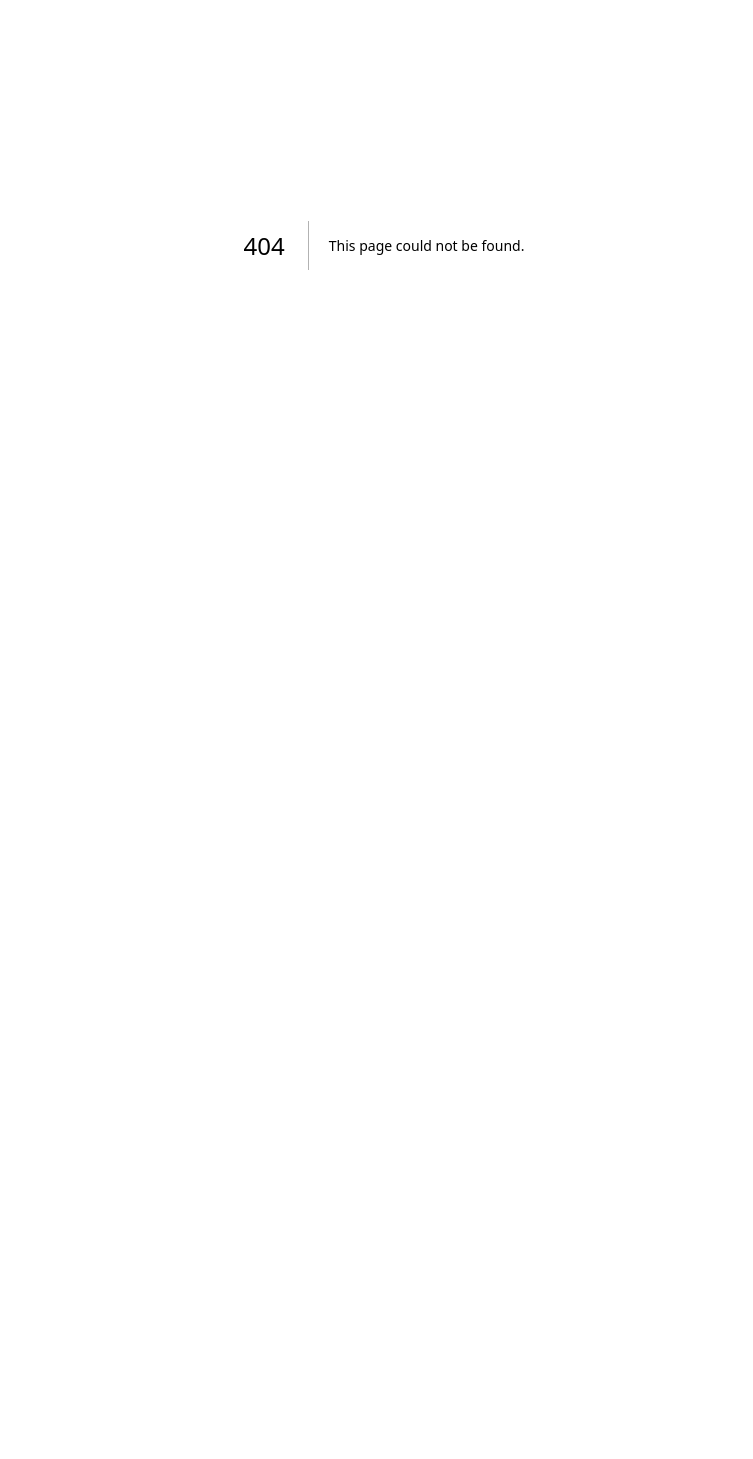
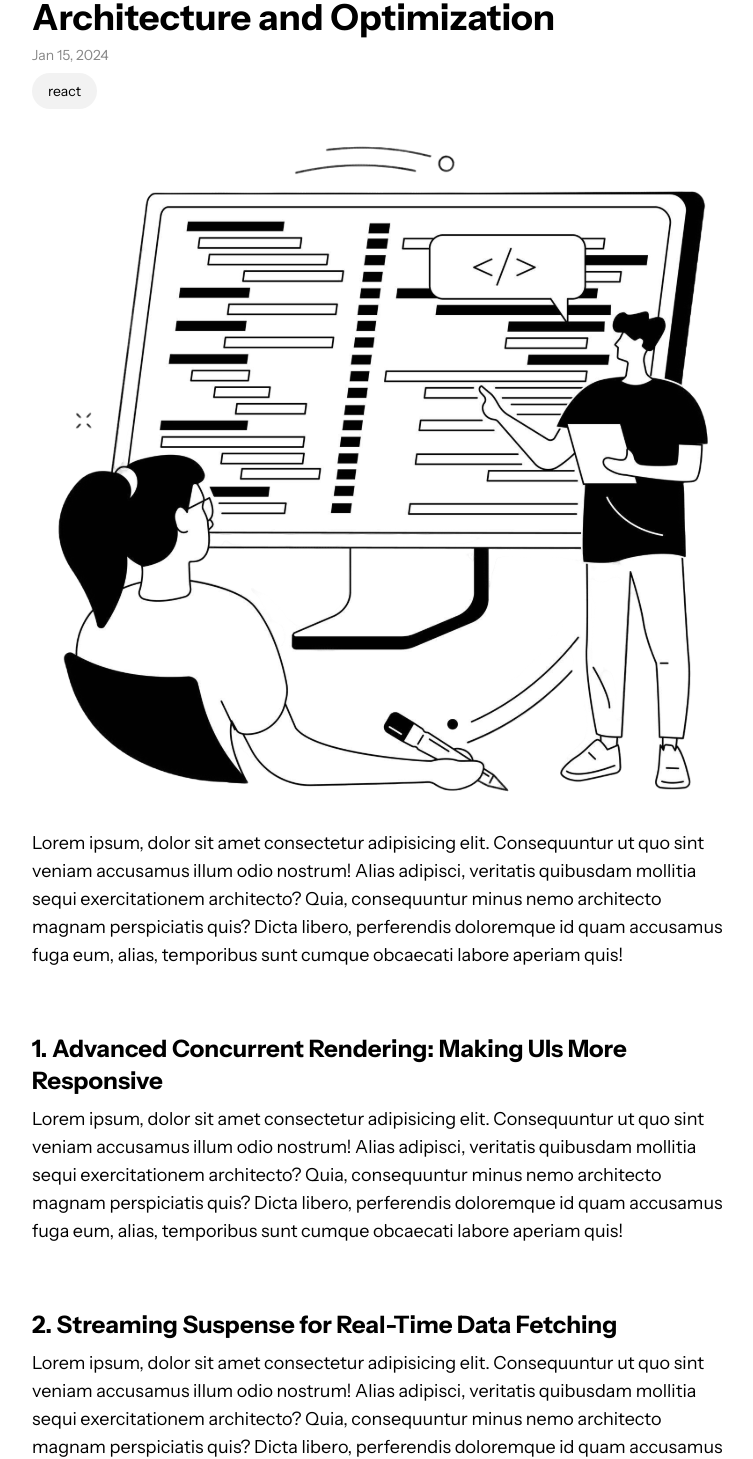
Before and after one commit to rach-syahputra/syntaxia, a Next.js app: page /blogs/1 in a window 1280 px wide. Before the commit this address had no page. Shown: the part 155-1614 px from the top of the page, without its empty margins (256-1009 px from the left). Before the commit the page ends 800 px from the top, so only its background shows below. Built offline with nearby package versions, Linux system fonts and the light colour scheme.

Commit message:
add Post Detail page

```diff
--- /dev/null
+++ b/src/app/blogs/[id]/_components/post-detail.tsx
@@ -0,0 +1,78 @@
+'use client'
+
+import Image from 'next/image'
+import { usePost } from '@/context/post-context'
+import { formatDate } from '@/lib/utils'
+
+export default function PostDetail({ id }: { id: number }) {
+  const { posts } = usePost()
+
+  const post = posts?.find((post) => post.id === id)
+
+  return (
+    <article className='flex w-full flex-col gap-16'>
+      {post ? (
+        <>
+          <div className='flex flex-col gap-2'>
+            <h1 className='text-2xl font-bold md:text-3xl lg:text-4xl'>
+              {post.title}
+            </h1>
+            <span className='text-xs text-gray md:text-sm'>
+              {formatDate(post.createdAt)}
+            </span>
+            <div className='w-fit rounded-full bg-light px-4 py-2 text-sm'>
+              {post.category}
+            </div>
+            <Image
+              src='/post-image.svg'
+              alt='Post image'
+              width={768}
+              height={768}
+              style={{ objectFit: 'cover' }}
+              className='h-auto w-full'
+            />
+            <p className='text-base lg:text-lg'>
+              Lorem ipsum, dolor sit amet consectetur adipisicing elit.
+              Consequuntur ut quo sint veniam accusamus illum odio nostrum!
+              Alias adipisci, veritatis quibusdam mollitia sequi exercitationem
+              architecto? Quia, consequuntur minus nemo architecto magnam
+              perspiciatis quis? Dicta libero, perferendis doloremque id quam
+              accusamus fuga eum, alias, temporibus sunt cumque obcaecati labore
+              aperiam quis!
+            </p>
+          </div>
+          <div className='flex flex-col gap-2'>
+            <h2 className='text-lg font-bold md:text-xl lg:text-2xl'>
+              1. Advanced Concurrent Rendering: Making UIs More Responsive
+            </h2>
+            <p className='text-base lg:text-lg'>
+              Lorem ipsum, dolor sit amet consectetur adipisicing elit.
+              Consequuntur ut quo sint veniam accusamus illum odio nostrum!
+              Alias adipisci, veritatis quibusdam mollitia sequi exercitationem
+              architecto? Quia, consequuntur minus nemo architecto magnam
+              perspiciatis quis? Dicta libero, perferendis doloremque id quam
+              accusamus fuga eum, alias, temporibus sunt cumque obcaecati labore
+              aperiam quis!
+            </p>
+          </div>
+          <div className='flex flex-col gap-2'>
+            <h2 className='text-lg font-bold md:text-xl lg:text-2xl'>
+              2. Streaming Suspense for Real-Time Data Fetching
+            </h2>
+            <p className='text-base lg:text-lg'>
+              Lorem ipsum, dolor sit amet consectetur adipisicing elit.
+              Consequuntur ut quo sint veniam accusamus illum odio nostrum!
+              Alias adipisci, veritatis quibusdam mollitia sequi exercitationem
+              architecto? Quia, consequuntur minus nemo architecto magnam
+              perspiciatis quis? Dicta libero, perferendis doloremque id quam
+              accusamus fuga eum, alias, temporibus sunt cumque obcaecati labore
+              aperiam quis!
+            </p>
+          </div>
+        </>
+      ) : (
+        <p className='text-gray'>Loading...</p>
+      )}
+    </article>
+  )
+}
--- /dev/null
+++ b/src/app/blogs/[id]/page.tsx
@@ -0,0 +1,13 @@
+import PostDetail from './_components/post-detail'
+
+export default async function Page({
+  params
+}: {
+  params: Promise<{ id: string }>
+}) {
+  return (
+    <div className='mx-auto mb-16 w-full max-w-screen-md px-4 py-8 md:px-8'>
+      <PostDetail id={Number((await params).id)} />
+    </div>
+  )
+}
--- a/src/components/post-item.tsx
+++ b/src/components/post-item.tsx
@@ -1,15 +1,24 @@
+'use client'
+
 import Image from 'next/image'
 import { IPost as PostItemProps } from '@/lib/data/blog-posts'
 import { formatDate } from '@/lib/utils'
+import { useRouter } from 'next/navigation'
 
 export default function PostItem({
+  id,
   title,
   description,
   imageUrl,
   createdAt
 }: PostItemProps) {
+  const router = useRouter()
+
   return (
-    <div className='flex gap-4 border-b border-light py-6 md:gap-8'>
+    <div
+      onClick={() => router.push(`blogs/${id}`)}
+      className='flex cursor-pointer gap-4 border-b border-light py-6 md:gap-8'
+    >
       <div className='flex flex-col gap-2'>
         <h3 className='text-xl font-bold leading-snug md:text-2xl'>{title}</h3>
         <p className='line-clamp-2 text-dark-gray md:text-lg'>{description}</p>
--- a/src/components/post-list.tsx
+++ b/src/components/post-list.tsx
@@ -3,9 +3,9 @@
 import { useState } from 'react'
 import { FontAwesomeIcon } from '@fortawesome/react-fontawesome'
 import { faChevronDown } from '@fortawesome/free-solid-svg-icons'
+import PostItemSkeleton from './post-item-skeleton'
 import PostItem from '@/components/post-item'
 import { usePost } from '@/context/post-context'
-import PostItemSkeleton from './post-item-skeleton'
 
 interface PostListProps {
   itemsPerPage?: number
--- a/src/context/post-context.tsx
+++ b/src/context/post-context.tsx
@@ -12,6 +12,7 @@ import {
 import { posts as blogPosts } from '@/lib/data/blog-posts'
 
 interface IPost {
+  id: number
   title: string
   description: string
   category: string
--- a/src/lib/data/blog-posts.ts
+++ b/src/lib/data/blog-posts.ts
@@ -1,4 +1,5 @@
 export interface IPost {
+  id: number
   title: string
   description: string
   category: string
@@ -8,6 +9,7 @@ export interface IPost {
 
 export const posts: IPost[] = [
   {
+    id: 1,
     title: 'Oldest Explore React Compiler: Architecture and Optimization',
     description:
       'An in-depth look at React’s compilation mechanics and performance strategies',
@@ -16,6 +18,7 @@ export const posts: IPost[] = [
     createdAt: new Date('2024-01-15')
   },
   {
+    id: 2,
     title: 'Explore React Compiler: Architecture and Optimization',
     description:
       'An in-depth look at React’s compilation mechanics and performance strategies',
@@ -24,6 +27,7 @@ export const posts: IPost[] = [
     createdAt: new Date('2024-01-16')
   },
   {
+    id: 3,
     title: 'Explore React Compiler: Architecture and Optimization',
     description:
       'An in-depth look at React’s compilation mechanics and performance strategies',
@@ -32,6 +36,7 @@ export const posts: IPost[] = [
     createdAt: new Date('2024-01-18')
   },
   {
+    id: 4,
     title: 'Explore React Compiler: Architecture and Optimization',
     description:
       'An in-depth look at React’s compilation mechanics and performance strategies',
@@ -40,6 +45,7 @@ export const posts: IPost[] = [
     createdAt: new Date('2024-01-15')
   },
   {
+    id: 5,
     title: 'Explore React Compiler: Architecture and Optimization',
     description:
       'An in-depth look at React’s compilation mechanics and performance strategies',
@@ -48,6 +54,7 @@ export const posts: IPost[] = [
     createdAt: new Date('2024-01-15')
   },
   {
+    id: 6,
     title: 'Explore React Compiler: Architecture and Optimization',
     description:
       'An in-depth look at React’s compilation mechanics and performance strategies',
@@ -56,6 +63,7 @@ export const posts: IPost[] = [
     createdAt: new Date('2024-01-15')
   },
   {
+    id: 7,
     title: 'Explore React Compiler: Architecture and Optimization',
     description:
       'An in-depth look at React’s compilation mechanics and performance strategies',
@@ -64,6 +72,7 @@ export const posts: IPost[] = [
     createdAt: new Date('2024-01-15')
   },
   {
+    id: 8,
     title: 'Newest Explore React Compiler: Architecture and Optimization',
     description:
       'An in-depth look at React’s compilation mechanics and performance strategies',
```
